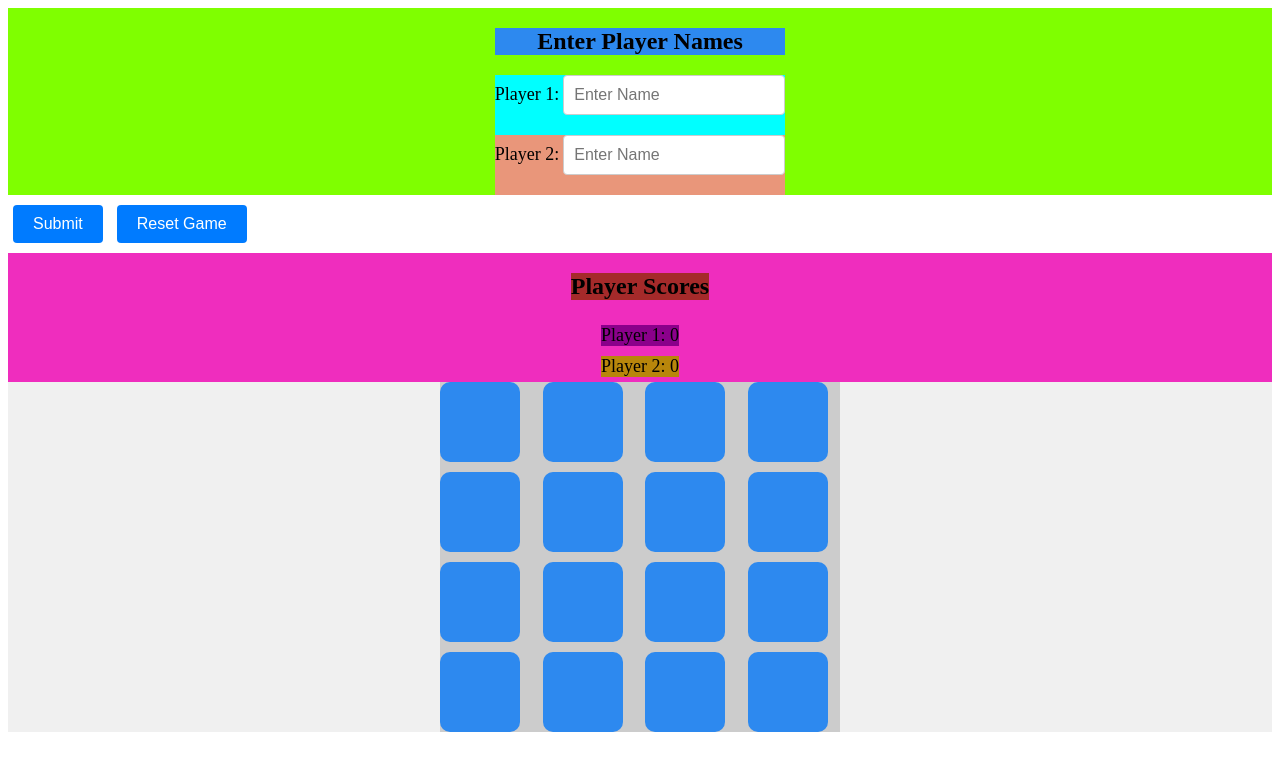
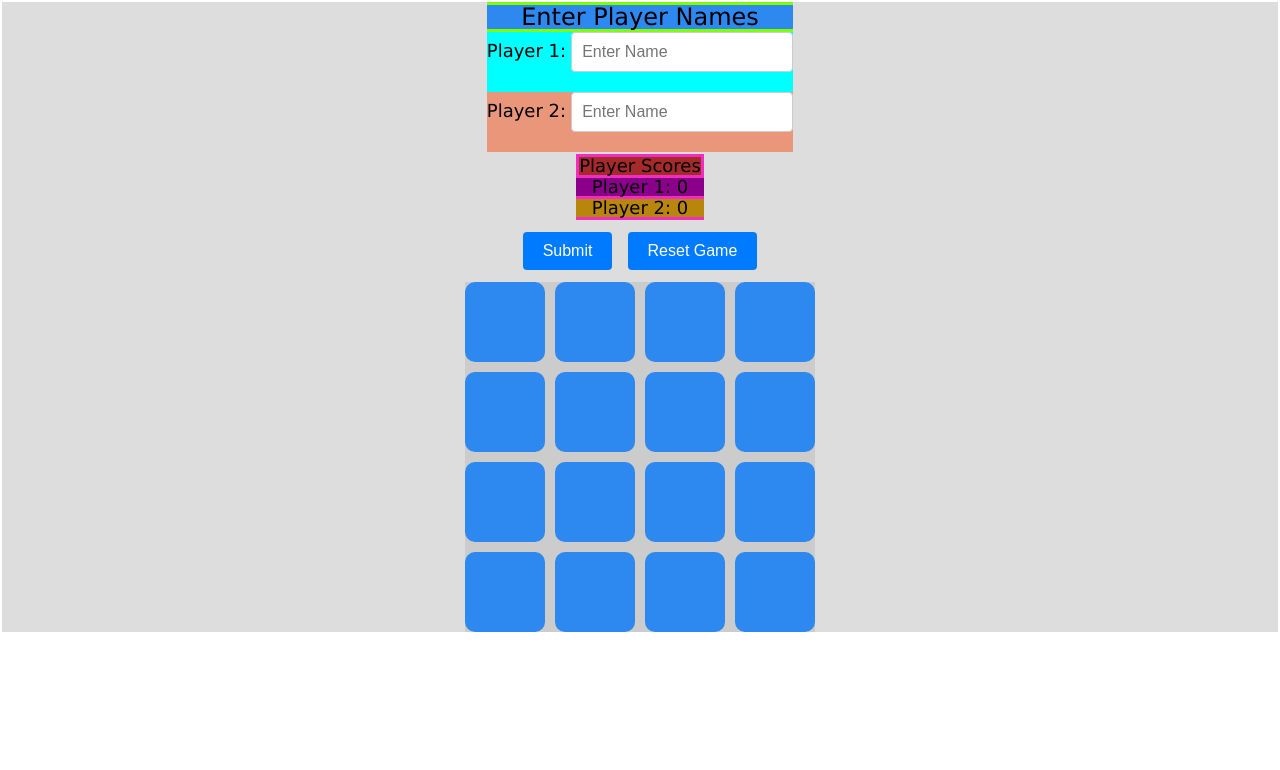
Before and after one commit to dannysarco/memory-game, a plain HTML site: page index.html in a window 1280 px wide. Drawn offline with Linux system fonts and the light colour scheme.

Commit message:
CSS layout refactor to use grids.

```diff
--- a/css/style.css
+++ b/css/style.css
@@ -1,49 +1,162 @@
+html,
+body,
+div,
+span,
+applet,
+object,
+iframe,
+h1,
+h2,
+h3,
+h4,
+h5,
+h6,
+p,
+blockquote,
+pre,
+a,
+abbr,
+acronym,
+address,
+big,
+cite,
+code,
+del,
+dfn,
+em,
+img,
+ins,
+kbd,
+q,
+s,
+samp,
+small,
+strike,
+strong,
+sub,
+sup,
+tt,
+var,
+b,
+u,
+i,
+center,
+dl,
+dt,
+dd,
+ol,
+ul,
+li,
+fieldset,
+form,
+label,
+legend,
+table,
+caption,
+tbody,
+tfoot,
+thead,
+tr,
+th,
+td,
+article,
+aside,
+canvas,
+details,
+embed,
+figure,
+figcaption,
+footer,
+header,
+hgroup,
+menu,
+nav,
+output,
+ruby,
+section,
+summary,
+time,
+mark,
+audio,
+video {
+  margin: 0;
+  padding: 0;
+  border: 0;
+  font-size: 100%;
+  font: inherit;
+  vertical-align: baseline;
+}
+/* HTML5 display-role reset for older browsers */
+article,
+aside,
+details,
+figcaption,
+figure,
+footer,
+header,
+hgroup,
+menu,
+nav,
+section {
+  display: block;
+}
+body {
+  line-height: 1;
+  font-family: Verdana, Geneva, Tahoma, sans-serif;
+}
+ol,
+ul {
+  list-style: none;
+}
+blockquote,
+q {
+  quotes: none;
+}
+blockquote:before,
+blockquote:after,
+q:before,
+q:after {
+  content: "";
+  content: none;
+}
+table {
+  border-collapse: collapse;
+  border-spacing: 0;
+}
 .game-grid {
-  font-family: Arial, sans-serif;
   display: flex;
-  justify-content: center;
-  align-items: center;
-  /* height: 100vh; */
+  grid-column: 1;
+  grid-row: 4;
   background-color: #f0f0f0;
-  margin: 0;
 }
-
 .game-board {
   background-color: #ccc;
   display: grid;
   grid-template-columns: repeat(4, 1fr);
-  grid-gap: 10px;
-  width: 400px;
+  gap: 10px;
+  height: 350px;
+  width: 350px;
 }
-
 .card {
   background-color: #2d89ef;
   border-radius: 5px;
-  display: flex;
-  justify-content: center;
-  align-items: center;
-  height: 80px;
-  width: 80px;
+  height: 1fr;
+  width: 1fr;
   cursor: pointer;
   perspective: 1000px;
   border-radius: 10px;
 }
-
 .card-inner {
-  position: relative;
   width: 100%;
   height: 100%;
   transform-style: preserve-3d;
   transition: all 0.5s ease;
 }
-
 .card.flipped .card-inner {
   transform: rotateY(180deg);
 }
-
 .card-front,
 .card-back {
-  position: absolute;
   width: 100%;
   height: 100%;
   backface-visibility: hidden;
@@ -52,13 +165,11 @@
   justify-content: center;
   align-items: center;
 }
-
 .card-front {
   background-color: #f0f0f0;
   color: #2d89ef;
   transform: rotateY(180deg);
 }
-
 .card-front i {
   font-size: 2rem;
   color: #2d89ef;
@@ -84,26 +195,33 @@
   border: 1px solid #888;
   width: 80%;
 }
-
 .close {
   color: #aaaaaa;
   float: right;
   font-size: 28px;
   font-weight: bold;
 }
-
 .close:hover,
 .close:focus {
   color: #000;
   text-decoration: none;
   cursor: pointer;
 }
-
+.container--10 {
+  background-color: #ddd;
+  margin: 2px;
+  display: grid;
+  grid-template-columns: auto;
+  grid-template-rows: auto auto auto auto;
+  gap: 10px;
+  column-gap: 2px;
+  row-gap: 2px;
+  justify-content: center;
+  justify-items: center;
+}
 .playerInput {
-  display: flex;
-  flex-direction: column;
-  align-items: center;
-  align-self: self-start;
+  grid-column: 1;
+  grid-row: 1;
   background-color: chartreuse;
 }
 .playerInput h2 {
@@ -111,9 +229,9 @@
   color: #000;
   font-size: 24px;
   text-align: center;
-  margin-bottom: 20px;
+  margin-top: 3px;
+  margin-bottom: 3px;
 }
-
 .playerInput .player1Form {
   background-color: aqua;
 }
@@ -133,7 +251,6 @@ label {
   font-size: 18px;
   margin: 10px 0;
 }
-
 input[type="text"] {
   border: 1px solid #ccc;
   border-radius: 4px;
@@ -142,12 +259,9 @@ input[type="text"] {
   width: 200px;
   margin-bottom: 20px;
 }
-
 .game-buttons {
-  display: flex;
-  flex-direction: column;
-  align-items: center;
-  align-self: self-start;
+  grid-column: 1;
+  grid-row: 3;
   background-color: crimson;
 }
 input[type="submit"],
@@ -162,29 +276,35 @@ input[type="button"] {
   margin: 10px 5px;
   transition: background-color 0.2s ease;
 }
-
 input[type="submit"]:hover,
 input[type="button"]:hover {
   background-color: #0056b3;
 }
-
 .playerScores {
-  display: flex;
-  flex-direction: column;
-  align-items: center;
-  align-self: self-start;
+  grid-column: 1;
+  grid-row: 2;
   background-color: #ef2dbe;
 }
-
-#player1Score,
+#player1Score {
+  font-size: 18px;
+  text-align: center;
+  margin-top: 3px;
+  margin-bottom: 3px;
+}
 #player2Score {
   font-size: 18px;
   text-align: center;
-  margin: 5px 0;
+  margin-top: 3px;
+  margin-bottom: 3px;
 }
-
 .playerScores h2 {
   background-color: brown;
+  font-size: 18px;
+  text-align: center;
+  margin-top: 3px;
+  margin-bottom: 3px;
+  margin-left: 3px;
+  margin-right: 3px;
 }
 .playerScores #player1Score {
   background-color: darkmagenta;
--- a/index.html
+++ b/index.html
@@ -15,12 +15,11 @@
     <title>Memory Game</title>
   </head>
   <body>
-    <container>
-      <section class="playerInput">
+<div class="container--10">
+  <div class="playerInput">
       <form id="form" onsubmit="event.preventDefault(); handleSubmit();">
         <h2>Enter Player Names</h2>
-
-        <div class="player1Form">
+          <div class="player1Form">
           <label for="player1" id="player1Label">Player 1:</label>
           <input
             type="text"
@@ -29,8 +28,7 @@
             placeholder="Enter Name"
           />
         </div>
-
-        <div class="player2Form">
+          <div class="player2Form">
           <label for="player2" id="player2Label">Player 2:</label>
           <input
             type="text"
@@ -39,9 +37,10 @@
             placeholder="Enter Name"
           />
         </div>
-      </section>
-
-      <section class="gameButtons">
+        </form>
+  </div>
+  <div class="gameButtons">
+        <form id="form2" onsubmit="event.preventDefault(); handleSubmit();"></form>
         <input type="submit" id="submitBtn" value="Submit" />
         <input
           type="button"
@@ -57,16 +56,15 @@
           onclick="handleReset();"
         />
       </form>
-    </section>
-
-      <section class="playerScores">
+  </div>
+  <div class="game-grid">
+      <div class="game-board"></div>
+  </div>
+  <div class="playerScores">
         <h2>Player Scores</h2>
         <div id="player1Score">Player 1: 0</div>
         <div id="player2Score">Player 2: 0</div>
-      </section>
-      <section class="game-grid">
-        <div class="game-board"></div>
-      </section>
+      <div/>
       <!-- Error modal displays if either player name is null-->
       <div id="modal" class="modal">
         <div class="modal-content">
@@ -74,6 +72,7 @@
           <p>Please enter both players</p>
         </div>
       </div>
-    </container>
+  </div>
+</div>
   </body>
 </html>
```
